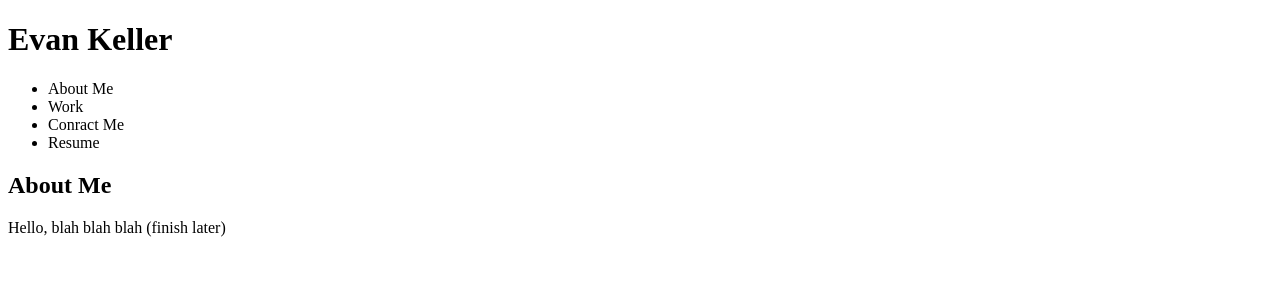
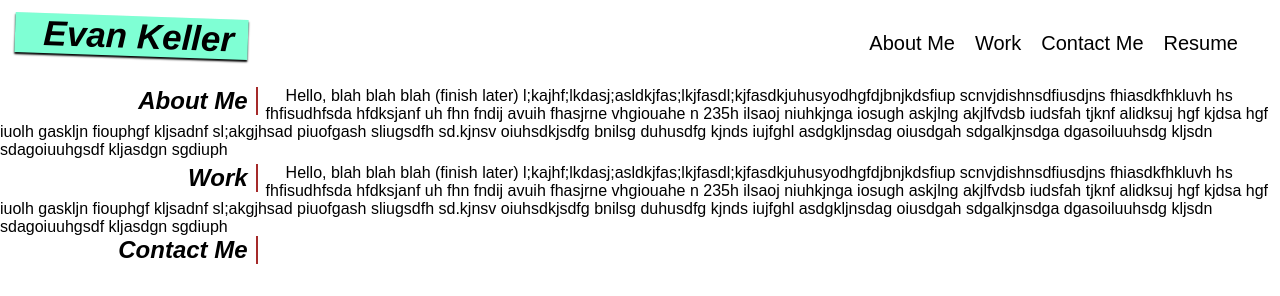
Before and after one commit to 33649EK/Portfolio-EvanK, a plain HTML site: page index.html in a window 1280 px wide. Drawn offline with Linux system fonts and the light colour scheme.

Commit message:
added placeholder content and more css styling

```diff
--- a/assets/style.css
+++ b/assets/style.css
@@ -0,0 +1,58 @@
+* {
+    margin: 0;
+    padding: 0;
+    font-family: Arial, Helvetica, sans-serif;
+}
+
+
+ul {
+    list-style: none;
+    display: flex;
+    justify-content: flex-end;
+    padding: 1em;
+    margin: 1em;
+}
+
+nav ul li {
+    margin: 0px 10px;
+    font-size: 20px;
+}
+
+#top h1 {
+    display: flex;
+    background-color: aquamarine;
+    position: absolute;
+    box-shadow: 0px 2px 2px 0px black;
+    transform: rotate(2deg);
+    justify-content: space-around;
+}
+
+h1 {
+    width: 17%;
+    padding-left: 15px;
+    margin-left: 15px;
+    float: left;
+    font-style: italic;
+    font-size: 35px;
+}
+
+/* Following side header code taken from aside explanation at
+https://www.w3schools.com/html/html5_semantic_elements.asp */
+.side-header {
+    width: 17%;
+    padding-left: 15px;
+    margin-left: 15px;
+    float: left;
+    font-style: italic;
+    text-align: right;
+    padding-right: 8px;
+    border-right: 2px solid brown;
+    margin-right: 8px;
+}
+
+p {
+    margin-top: 5px;
+    text-indent: 20px;
+}
+
+#trial {}
--- a/index.html
+++ b/index.html
@@ -4,6 +4,7 @@
 <head>
     <meta charset="UTF-8">
     <meta name="viewport" content="width=device-width, initial-scale=1.0">
+    <link rel="stylesheet" type="text/css" href="./assets/style.css" />
     <title>Evan Keller's Portfolio</title>
 </head>
 
@@ -14,21 +15,48 @@
             <ul>
                 <li>About Me</li>
                 <li>Work</li>
-                <li>Conract Me</li>
+                <li>Contact Me</li>
                 <li>Resume</li>
             </ul>
         </nav>
     </header>
 
-    <section>
-        <aside class="side-header">
+    <div id="about-me">
+        <header class="side-header">
             <h2>About Me</h2>
-        </aside>
-        <div>
+        </header>
+        <div class="content">
             <p>
-                Hello, blah blah blah (finish later)
+                Hello, blah blah blah (finish later) l;kajhf;lkdasj;asldkjfas;lkjfasdl;kjfasdkjuhusyodhgfdjbnjkdsfiup
+                scnvjdishnsdfiusdjns fhiasdkfhkluvh hs fhfisudhfsda hfdksjanf uh fhn fndij avuih fhasjrne vhgiouahe n
+                235h ilsaoj niuhkjnga iosugh askjlng akjlfvdsb iudsfah tjknf alidksuj hgf kjdsa hgf iuolh gaskljn
+                fiouphgf kljsadnf sl;akgjhsad piuofgash sliugsdfh sd.kjnsv oiuhsdkjsdfg bnilsg duhusdfg kjnds iujfghl
+                asdgkljnsdag oiusdgah sdgalkjnsdga dgasoiluuhsdg kljsdn sdagoiuuhgsdf kljasdgn sgdiuph
             </p>
         </div>
+    </div>
+
+    <div id="work">
+        <header class="side-header">
+            <h2>Work</h2>
+        </header>
+        <nav>
+            <p>
+                Hello, blah blah blah (finish later) l;kajhf;lkdasj;asldkjfas;lkjfasdl;kjfasdkjuhusyodhgfdjbnjkdsfiup
+                scnvjdishnsdfiusdjns fhiasdkfhkluvh hs fhfisudhfsda hfdksjanf uh fhn fndij avuih fhasjrne vhgiouahe n
+                235h ilsaoj niuhkjnga iosugh askjlng akjlfvdsb iudsfah tjknf alidksuj hgf kjdsa hgf iuolh gaskljn
+                fiouphgf kljsadnf sl;akgjhsad piuofgash sliugsdfh sd.kjnsv oiuhsdkjsdfg bnilsg duhusdfg kjnds iujfghl
+                asdgkljnsdag oiusdgah sdgalkjnsdga dgasoiluuhsdg kljsdn sdagoiuuhgsdf kljasdgn sgdiuph
+            </p>
+        </nav>
+    </div>
+
+    <header class="side-header">
+        <h2>Contact Me</h2>
+    </header>
+    <div>
+
+    </div>
     </section>
 </body>
 
```
